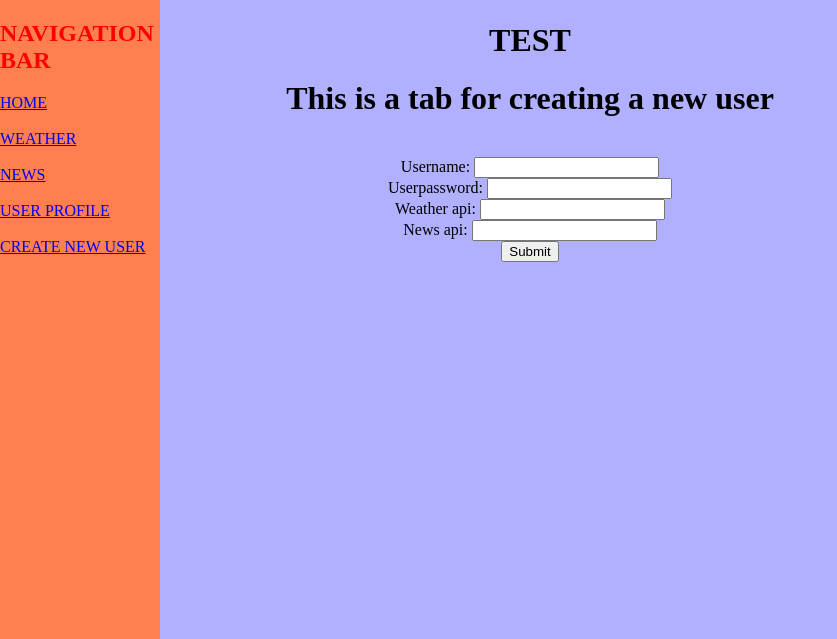
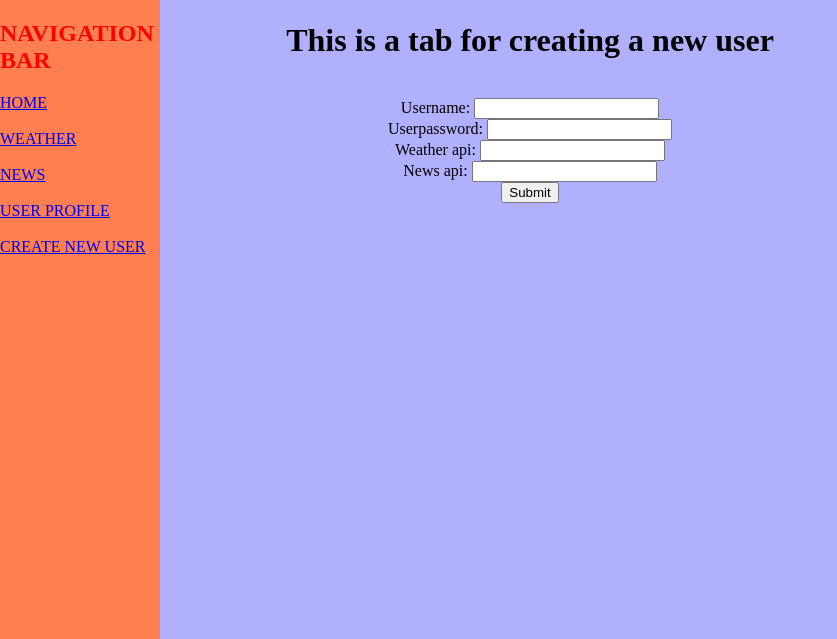
Before and after one commit to NejcBoltez/smart-mirror-server, a Django app: page /newUser/ in a window 1280 px wide. Shown: the part 81-720 px from the top of the page, without its empty margins (0-837 px from the left). Run offline with Django 3.2, Linux system fonts and the light colour scheme; the visitor is signed in with stand-in values (Sample User, id 1); parts of the project's set-up code (start-up, migrations or seed data) failed here and were passed over.

Commit message:
Adding the annotations

```diff
--- a/django_app/SmartMirrorViews.py
+++ b/django_app/SmartMirrorViews.py
@@ -1,14 +1,12 @@
 from django.shortcuts import render
 from .working_with_files import Work_with_files
-
-
-
 
 loginedUser = 'Nejc'
 youtubeData = []
 
 newsProviders = ["Google","24ur","rtvslo","siol","racunalniske novice"]
 
+#Return the Home page
 def homePage(request,test):
 	global youtubeData
 	newsData = 1
--- a/templates/main_header.html
+++ b/templates/main_header.html
@@ -76,7 +76,7 @@
         </div>
         <div class="value-container">
             {% if user.is_authenticated %}
-            <h1>TEST</h1>{% block content%} {% endblock %} {%else%}
+            {% block content%} {% endblock %} {%else%}
             <h1>YOU ARE NOT LOGINED YET. PLEASE LOGIN.</h1>
             <a href="/login">LOGIN</a>{% block login %} {% endblock %} {%endif%}
         </div>
```
Also changed, not shown: django_app/TvAppViews.py (+2 -19 lines), django_app/UserUIViews.py (+14 -0 lines), django_app/working_with_files.py (+21 -0 lines).
